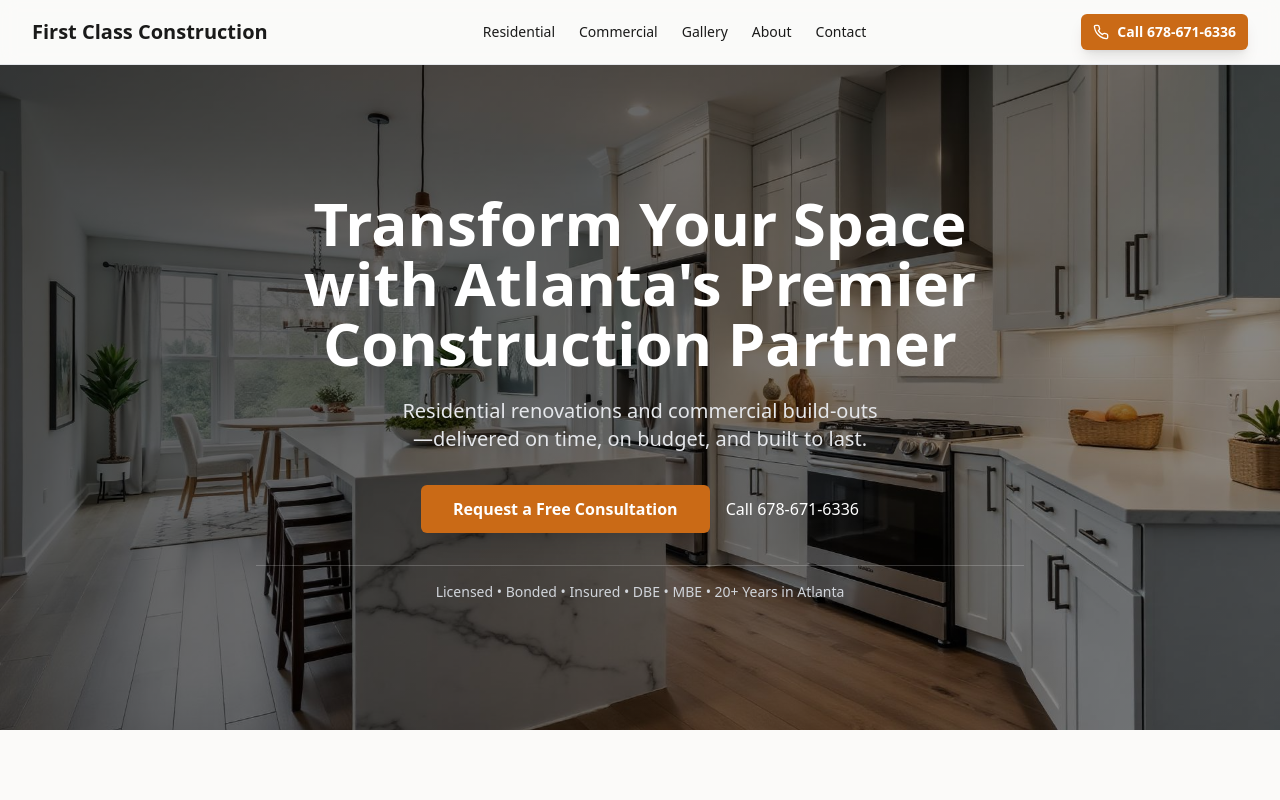
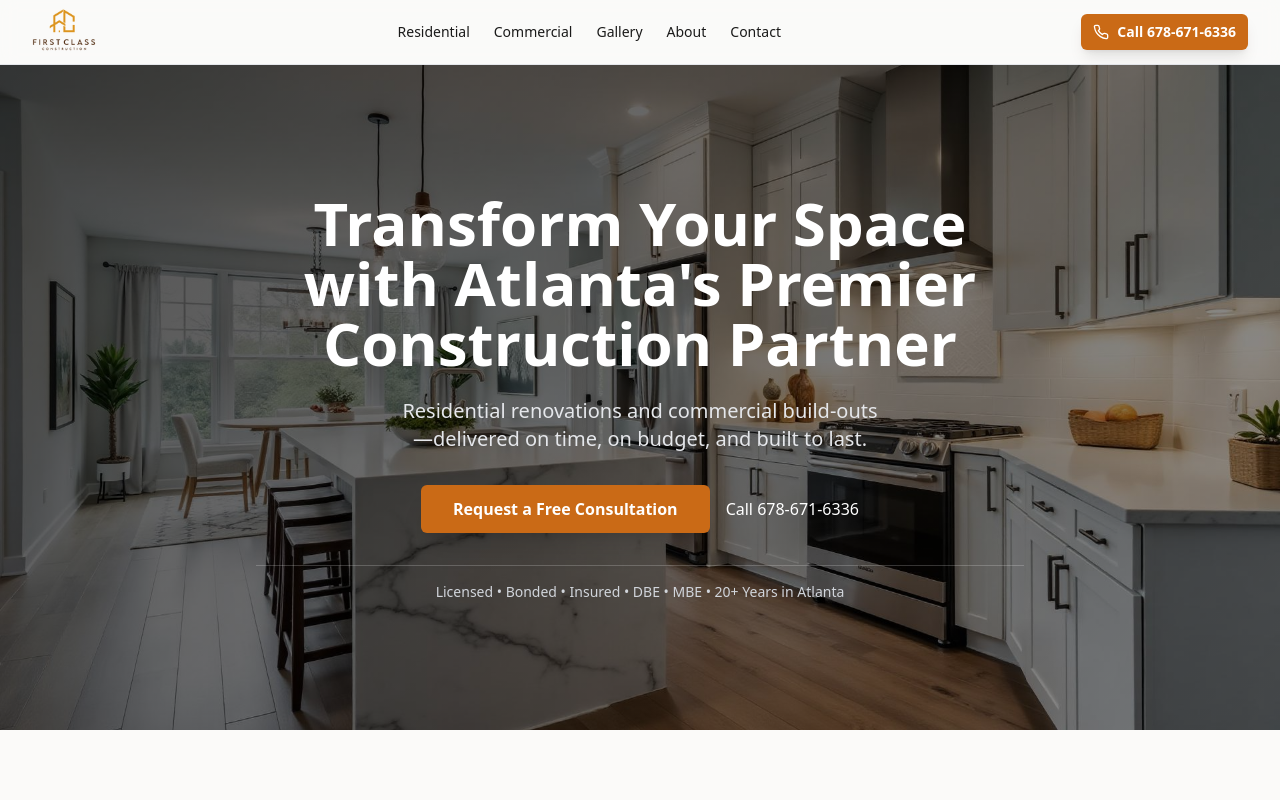
Before and after one commit to jashabalcom/first-class-atl-build, a React (Vite) app: page / in a window 1280 px wide. Shown: the top 800 px of the page. Built offline with nearby package versions, Linux system fonts and the light colour scheme; the HTML template or start-up script is replaced by a standard one.

Commit message:
Add logo and update website

```diff
--- a/src/components/Footer.tsx
+++ b/src/components/Footer.tsx
@@ -1,5 +1,6 @@
 import { Link } from "react-router-dom";
 import { Phone, Mail, MapPin } from "lucide-react";
+import logo from "@/assets/fcc-logo.png";
 
 const Footer = () => {
   return (
@@ -8,7 +9,10 @@ const Footer = () => {
         <div className="grid grid-cols-1 md:grid-cols-4 gap-8 mb-8">
           {/* Company Info */}
           <div className="space-y-4">
-            <h3 className="text-lg font-bold">First Class Construction Group</h3>
+            <img src={logo} alt="First Class Construction Group" className="h-12 w-auto mb-4 brightness-0 invert" />
+            <p className="text-sm opacity-90">
+              You Imagine It. We Build It.
+            </p>
             <p className="text-sm opacity-90">
               Atlanta's trusted partner for residential renovations and commercial build-outs.
             </p>
--- a/src/components/Header.tsx
+++ b/src/components/Header.tsx
@@ -1,13 +1,14 @@
 import { Phone } from "lucide-react";
 import { Button } from "@/components/ui/button";
 import { Link } from "react-router-dom";
+import logo from "@/assets/fcc-logo.png";
 
 const Header = () => {
   return (
     <header className="sticky top-0 z-50 w-full border-b bg-background/95 backdrop-blur supports-[backdrop-filter]:bg-background/60">
       <div className="container flex h-16 items-center justify-between">
         <Link to="/" className="flex items-center space-x-2">
-          <span className="text-xl font-bold text-primary">First Class Construction</span>
+          <img src={logo} alt="First Class Construction Group" className="h-12 w-auto" />
         </Link>
 
         <nav className="hidden md:flex items-center gap-6">
```
Also changed, not shown: src/assets/fcc-logo.png (added).
